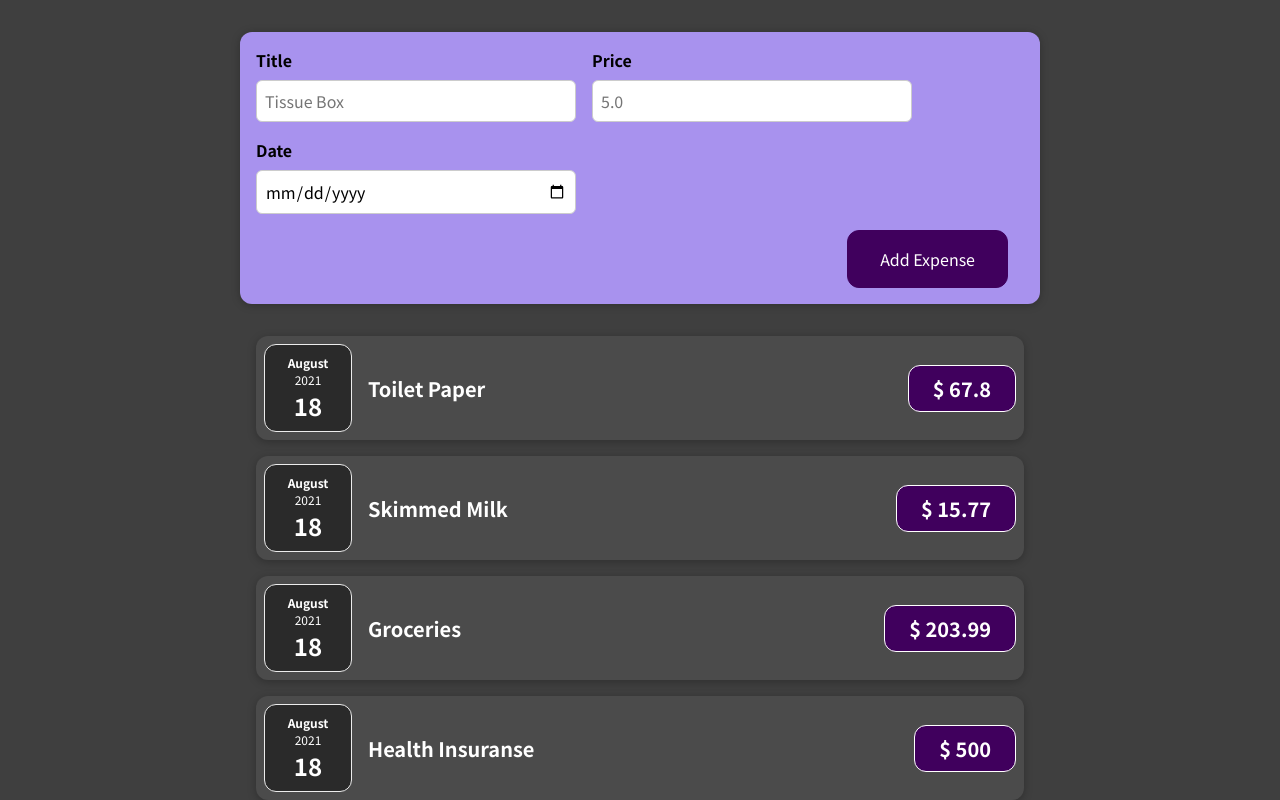
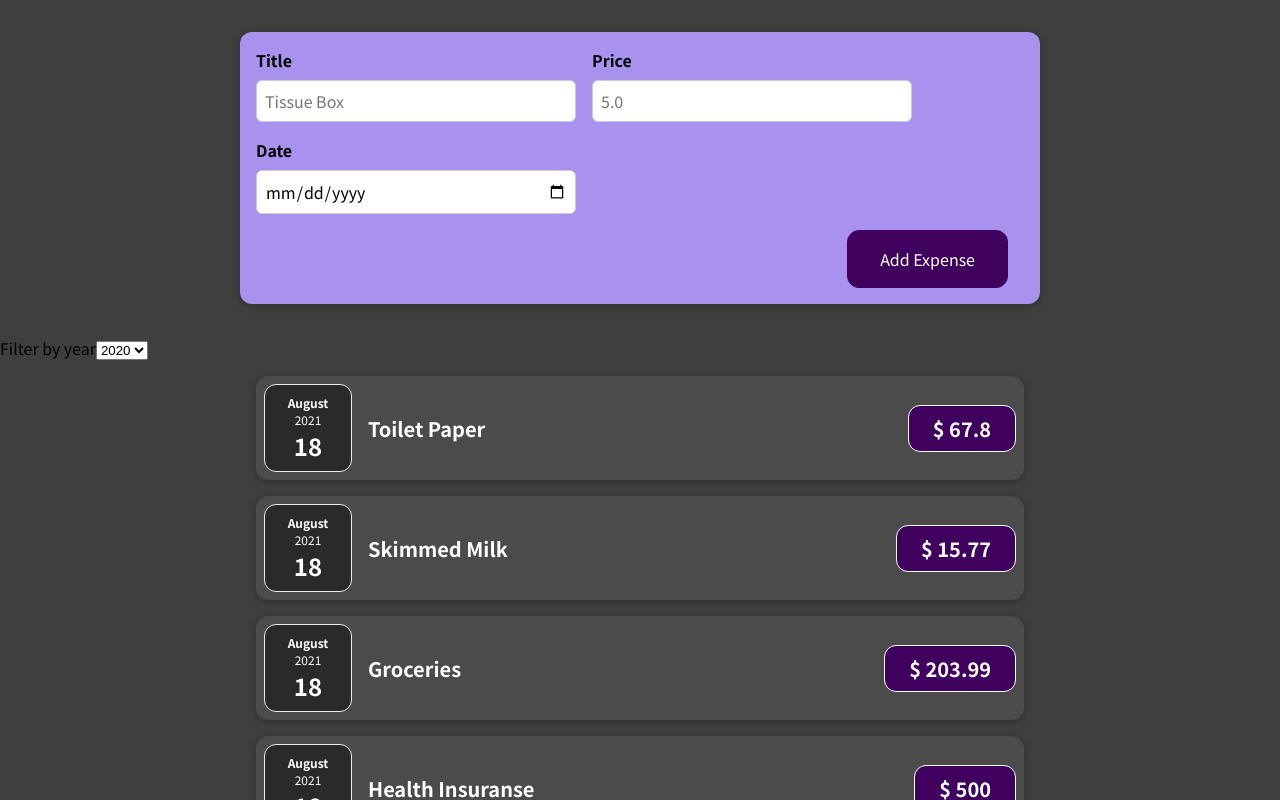
Before and after one commit to AqibNaeem19/Expense-tracker, a React (Create React App) app: page / in a window 1280 px wide. Shown: the top 800 px of the page. Built offline with nearby package versions, Linux system fonts and the light colour scheme.

Commit message:
Add Filter Year Logic

```diff
--- a/src/components/Expenses/Expense.js
+++ b/src/components/Expenses/Expense.js
@@ -1,7 +1,14 @@
-import React from 'react';
+import React, { useState } from 'react';
 import ExpenseItem from './ExpenseItem';
+import ExpenseFilter from './ExpenseFilter';
 
 const Expense = (props) => {
+  const [filterYear, setFilterYear] = useState('2020');
+
+  // pass func to child and get value from dropdown.
+  const expenseYearChangeHandler = selectedYear => {
+    setFilterYear(selectedYear);
+  }
 
   // return all rendered ExpenseItems Components
   const renderExpenseList = props.expenseList.map(item => {
@@ -18,6 +25,7 @@ const Expense = (props) => {
 
   return (
     <React.Fragment>
+      <ExpenseFilter selected={filterYear} onChangeExpenseYear={expenseYearChangeHandler} />
       {renderExpenseList}
     </React.Fragment>
   )
--- /dev/null
+++ b/src/components/Expenses/ExpenseFilter.js
@@ -0,0 +1,43 @@
+import React from 'react';
+
+const ExpenseFilter = (props) => {
+
+  let expenseYearsArray = [2020];
+
+  // generates the years from 2020 to current year and save it to Array.
+  // used to generate dynamically options for select tag.
+  const _renderOptionsListDynamically = () => {
+    const year = new Date().getFullYear();
+    while (year > expenseYearsArray[0]) {
+      const nextYear = expenseYearsArray[0] + 1;
+      expenseYearsArray.unshift(nextYear);
+    }
+  }
+
+  _renderOptionsListDynamically();
+
+  // sent value to parent and set state to current value.
+  const expenseYearDropDownChange = event => {
+    props.onChangeExpenseYear(event.target.value);
+  };
+
+  // render options through array of years.
+  const renderExpenseYearFilter = expenseYearsArray.map( (item, index) => {
+    return (
+      <option key={index} value={`${item}`}>{item}</option>
+    )
+  })
+
+  return (
+    <div className='expenses-filter'>
+      <div className='expenses-filter__control'>
+        <label>Filter by year</label>
+        <select value={props.selected} onChange={expenseYearDropDownChange} >
+          {renderExpenseYearFilter}
+        </select>
+      </div>
+    </div>
+  )
+}
+
+export default ExpenseFilter
```
